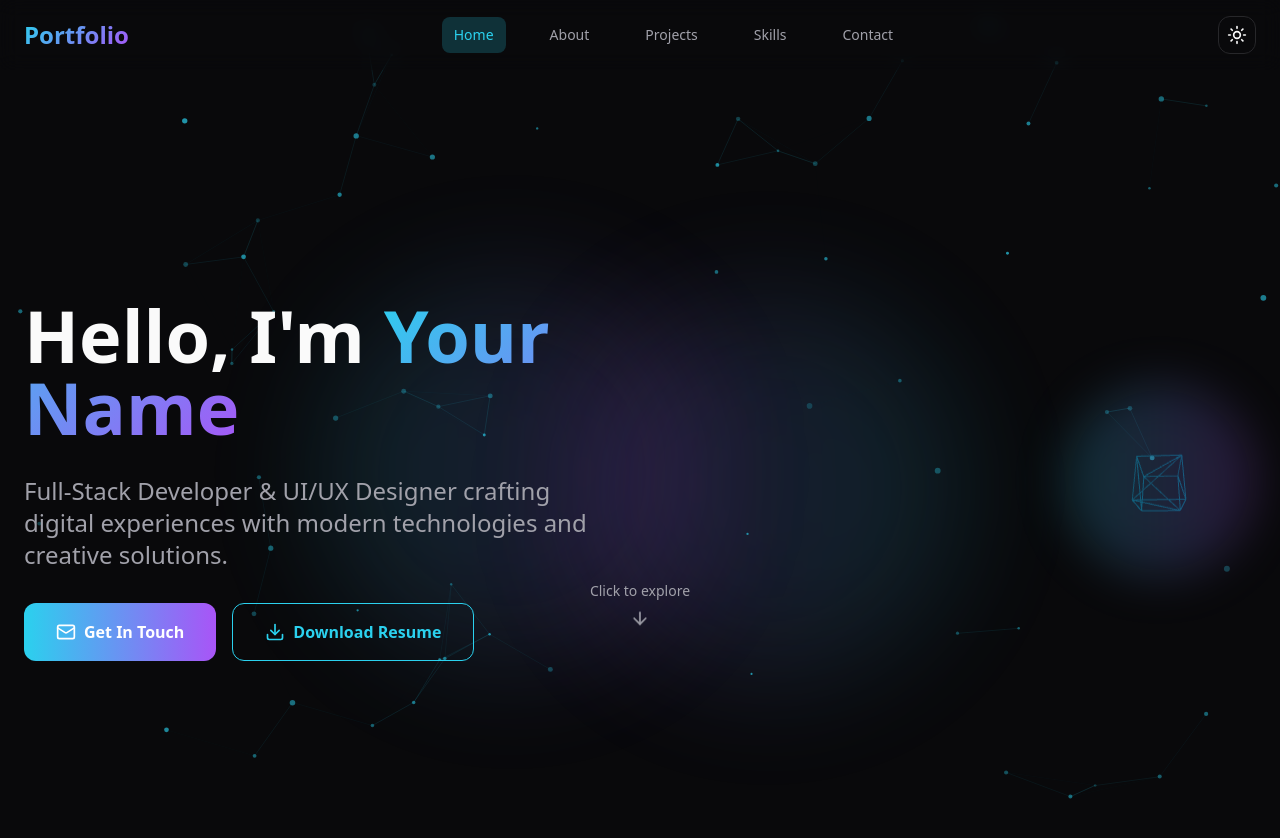
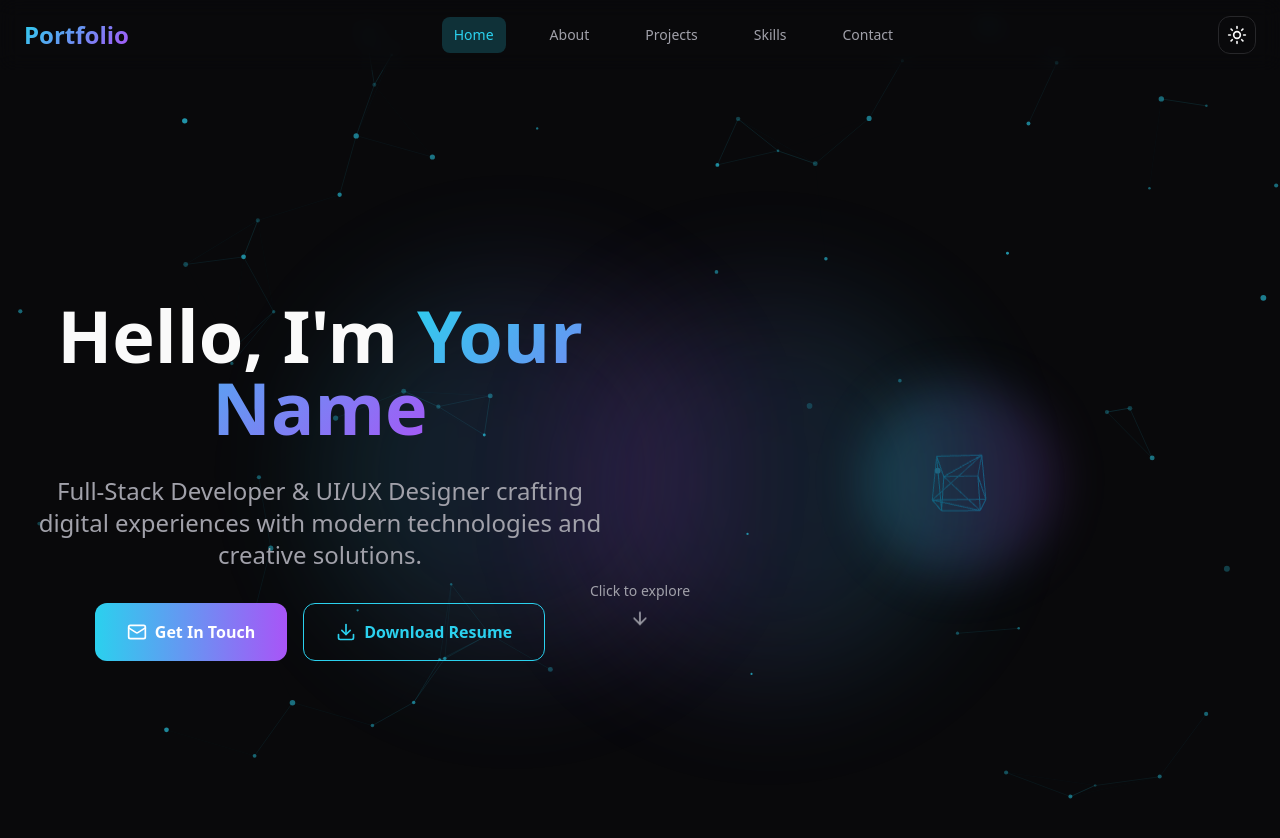
Before and after one commit to MohamedFarkan/Farkan-Personal-Portfolio_001, a React (Vite) app: page / in a window 1280 px wide. Shown: the top 838 px of the page. Built offline with nearby package versions, Linux system fonts and the light colour scheme.

Commit message:
Align hero section content
Center the hero section content both vertically and horizontally.

```diff
--- a/src/components/HeroSection.tsx
+++ b/src/components/HeroSection.tsx
@@ -31,13 +31,13 @@ const HeroSection = () => {
       <div className="absolute bottom-1/4 right-1/4 w-96 h-96 bg-gradient-to-r from-accent-purple/20 to-accent-cyan/20 rounded-full blur-3xl animate-pulse" style={{ animationDelay: '2s' }} />
 
       <div className="container mx-auto px-6 z-10 relative">
-        <div className="grid lg:grid-cols-2 gap-12 items-center">
+        <div className="grid lg:grid-cols-2 gap-12 items-center justify-center">
           {/* Content */}
           <motion.div
             initial={{ opacity: 0, x: -50 }}
             animate={{ opacity: 1, x: 0 }}
             transition={{ duration: 0.8 }}
-            className="text-center lg:text-left space-y-8"
+            className="text-center space-y-8"
           >
             <motion.h1
               className="text-4xl md:text-6xl lg:text-7xl font-bold leading-tight"
@@ -52,7 +52,7 @@ const HeroSection = () => {
             </motion.h1>
 
             <motion.p
-              className="text-xl md:text-2xl text-muted-foreground max-w-2xl"
+              className="text-xl md:text-2xl text-muted-foreground max-w-2xl mx-auto"
               initial={{ opacity: 0, y: 20 }}
               animate={{ opacity: 1, y: 0 }}
               transition={{ duration: 0.8, delay: 0.4 }}
@@ -62,7 +62,7 @@ const HeroSection = () => {
             </motion.p>
 
             <motion.div
-              className="flex flex-col sm:flex-row gap-4 justify-center lg:justify-start"
+              className="flex flex-col sm:flex-row gap-4 justify-center"
               initial={{ opacity: 0, y: 20 }}
               animate={{ opacity: 1, y: 0 }}
               transition={{ duration: 0.8, delay: 0.6 }}
@@ -90,7 +90,7 @@ const HeroSection = () => {
             initial={{ opacity: 0, x: 50 }}
             animate={{ opacity: 1, x: 0 }}
             transition={{ duration: 0.8, delay: 0.3 }}
-            className="flex justify-center lg:justify-end"
+            className="flex justify-center"
           >
             <div className="relative">
               <FloatingCube className="floating-animation" />
```
